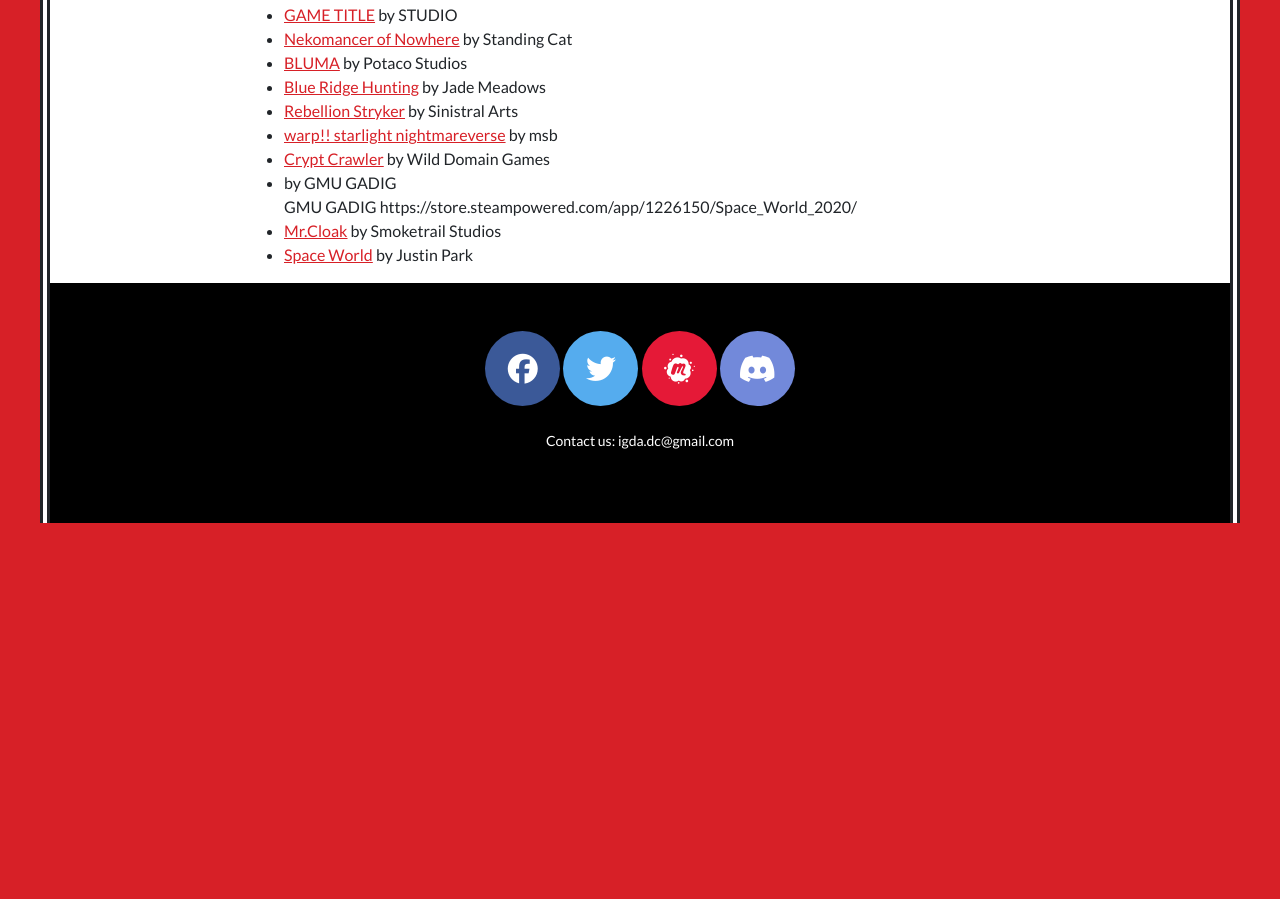
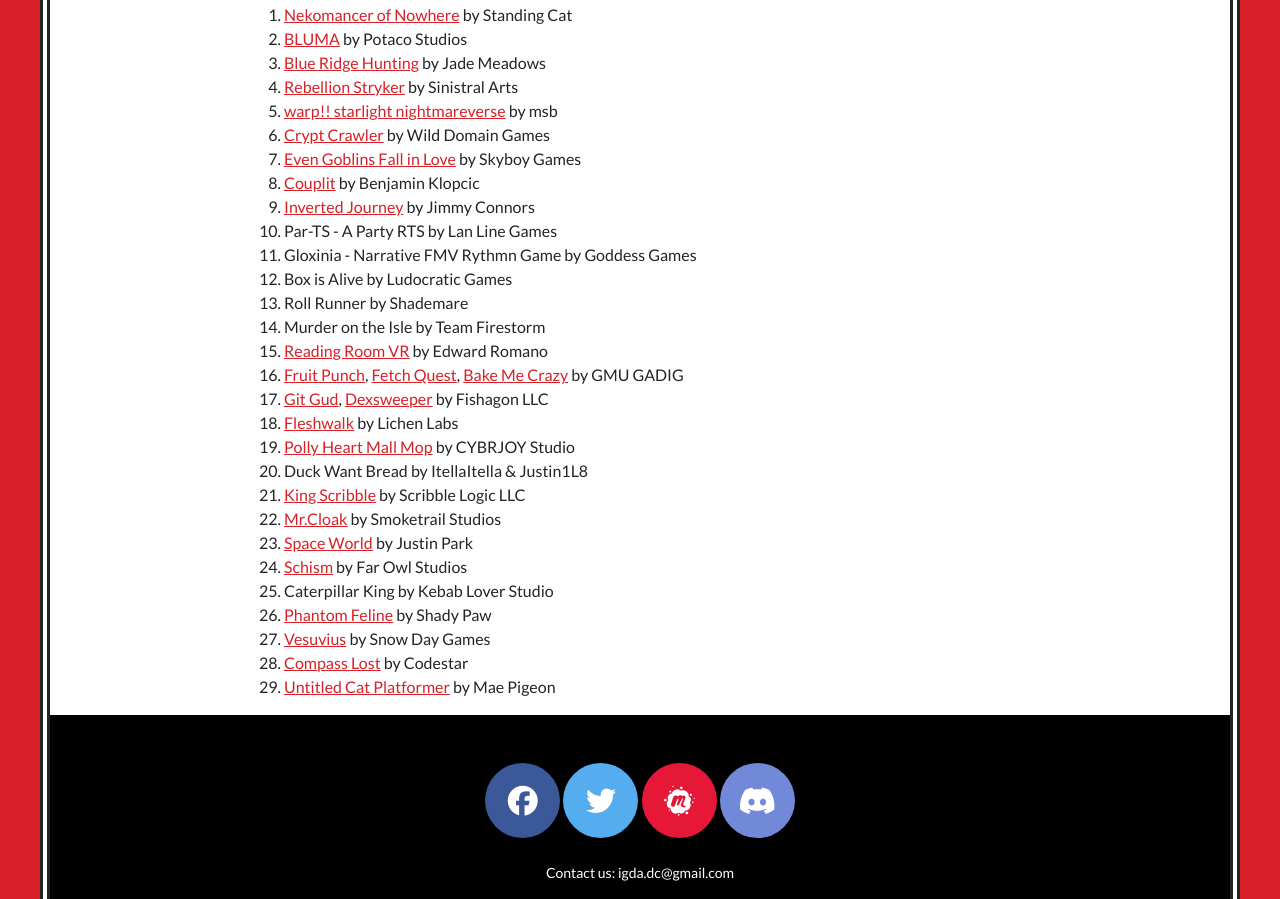
Before and after one commit to igdadc/igdadc.github.io, a plain HTML site: page districtarcade.html in a window 1280 px wide. Shown: the part 1088-1987 px from the top of the page. Before the commit the page ends 1611 px from the top, so only its background shows below. Drawn offline with nearby package versions, Linux system fonts and the light colour scheme.

Commit message:
Update districtarcade.html

```diff
--- a/districtarcade.html
+++ b/districtarcade.html
@@ -89,8 +89,7 @@
 
 
 
-            <ul>
-                <li><a href="" target="_blank" class="!text-viridian" rel="ugc">GAME TITLE</a> by STUDIO</li>
+            <ol>
 
                 <li><a href="https://store.steampowered.com/app/3180290/Nekomancer_of_Nowhere/" target="_blank" class="!text-viridian" rel="ugc">Nekomancer of Nowhere</a> by Standing Cat</li>
                 <li><a href="https://store.steampowered.com/app/3032520/BLUMA/" target="_blank" class="!text-viridian" rel="ugc">BLUMA</a> by Potaco Studios</li>
@@ -99,18 +98,42 @@
                 <li><a href="https://www.youtube.com/watch?v=G3MUI_6e3j8" target="_blank" class="!text-viridian" rel="ugc">warp!! starlight nightmareverse</a> by msb</li>
                 <li><a href="https://store.steampowered.com/app/2627640/Crypt_Crawler/" target="_blank" class="!text-viridian" rel="ugc">Crypt Crawler</a> by Wild Domain Games</li>
 
-                <li><a href="https://store.steampowered.com/app/2627640/Crypt_Crawler/" target="_blank" class="!text-viridian" rel="ugc"></a> by GMU GADIG</li>
 
-                GMU GADIG
+                <li><a href="https://skyboygames.itch.io/even-goblins-fall-in-love" target="_blank" class="!text-viridian" rel="ugc">Even Goblins Fall in Love</a> by Skyboy Games</li>
+                <li><a href="https://couplit.io/puzzle-archive" target="_blank" class="!text-viridian" rel="ugc">Couplit</a> by Benjamin Klopcic</li>
+                <li><a href="https://store.steampowered.com/app/2883130/Inverted_Journey/" target="_blank" class="!text-viridian" rel="ugc">Inverted Journey</a> by Jimmy Connors</li>
+                <li>Par-TS - A Party RTS</a> by Lan Line Games</li>
+                <li>Gloxinia - Narrative FMV Rythmn Game</a> by Goddess Games</li>
+                <li>Box is Alive by Ludocratic Games</li>
+                <li>Roll Runner by Shademare</li>
+                <li>Murder on the Isle by Team Firestorm</li>
+
+                <li><a href="" target="_blank" class="!text-viridian" rel="ugc">Reading Room VR</a> by Edward Romano</li>
+
+                <li><a href="https://gadig.itch.io/fruit-punch" target="_blank" class="!text-viridian" rel="ugc">Fruit Punch</a>,
+                    <a href="https://hollowmend.itch.io/fetch-quest" target="_blank" class="!text-viridian" rel="ugc">Fetch Quest</a>,
+                    <a href="https://gadig.itch.io/bake-me-crazy" target="_blank" class="!text-viridian" rel="ugc">Bake Me Crazy</a> by GMU GADIG</li>
+
+                <li><a href="https://store.steampowered.com/app/1490570/git_gud/" target="_blank" class="!text-viridian" rel="ugc">Git Gud</a>,
+                    <a href="https://store.steampowered.com/app/3819510/DexSweeper/" target="_blank" class="!text-viridian" rel="ugc">Dexsweeper</a> by Fishagon LLC</li>
+
+                <li><a href="https://lichenlabs.itch.io/fleshwalk-an-experience" target="_blank" class="!text-viridian" rel="ugc">Fleshwalk</a> by Lichen Labs</li>
+                <li><a href="https://lichenlabs.itch.io/pollyheart-mallmop" target="_blank" class="!text-viridian" rel="ugc">Polly Heart Mall Mop</a> by CYBRJOY Studio</li>
+                <li>Duck Want Bread by ItellaItella & Justin1L8</li>
+
+                <li><a href="https://evanmcrae.itch.io/king-scribble" target="_blank" class="!text-viridian" rel="ugc">King Scribble</a> by Scribble Logic LLC</li>
+                <li><a href="https://store.steampowered.com/app/3695010/Mr_Cloak/" target="_blank" class="!text-viridian" rel="ugc">Mr.Cloak</a> by Smoketrail Studios</li>
+                <li><a href="https://store.steampowered.com/app/1226150/Space_World_2020/" target="_blank" class="!text-viridian" rel="ugc">Space World</a> by Justin Park</li>
+                <li><a href="https://www.farowlstudios.com/" target="_blank" class="!text-viridian" rel="ugc">Schism</a> by Far Owl Studios</li>
+
+                <li>Caterpillar King by Kebab Lover Studio</li>
+                <li><a href="https://store.steampowered.com/app/3835880/Phantom_Feline/" target="_blank" class="!text-viridian" rel="ugc">Phantom Feline</a> by Shady Paw</li>
+                <li><a href="https://l1ryx.itch.io/vesuvius" target="_blank" class="!text-viridian" rel="ugc">Vesuvius</a> by Snow Day Games</li>
+                <li><a href="https://store.steampowered.com/app/2870390/Compass_Lost/" target="_blank" class="!text-viridian" rel="ugc">Compass Lost</a> by Codestar</li>
+                <li><a href="https://maepigeon.itch.io/run-and-jump-adventure" target="_blank" class="!text-viridian" rel="ugc">Untitled Cat Platformer</a> by Mae Pigeon</li>
 
 
-                https://store.steampowered.com/app/1226150/Space_World_2020/
-
-                <li><a href="https://store.steampowered.com/app/3695010/Mr_Cloak/" target="_blank" class="!text-viridian" rel="ugc">Mr.Cloak</a> by Smoketrail Studios</li>
-                <li><a href="https://store.steampowered.com/app/1226150/Space_World_2020/" target="_blank" class="!text-viridian" rel="ugc">Space World</a> by Justin Park</li>
-
-
-            </ul>
+            </ol>
 
 
 
```
